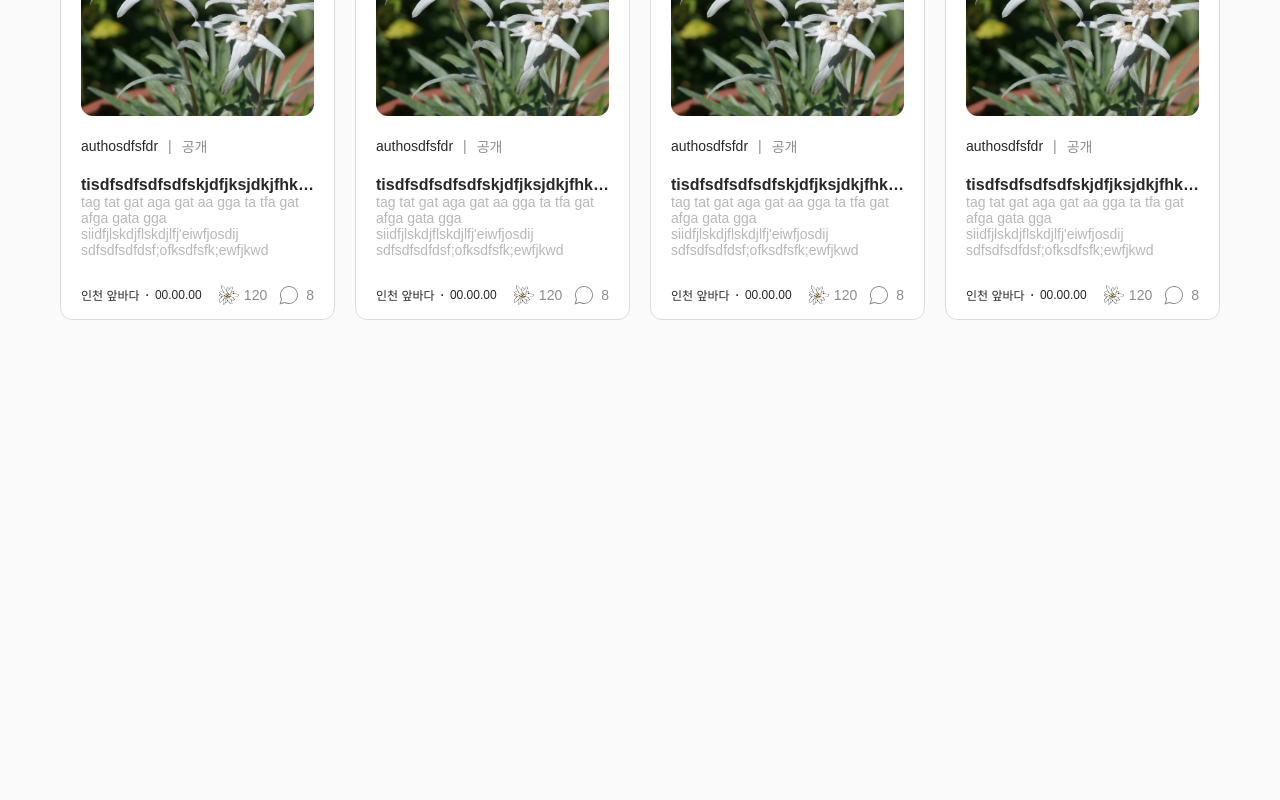
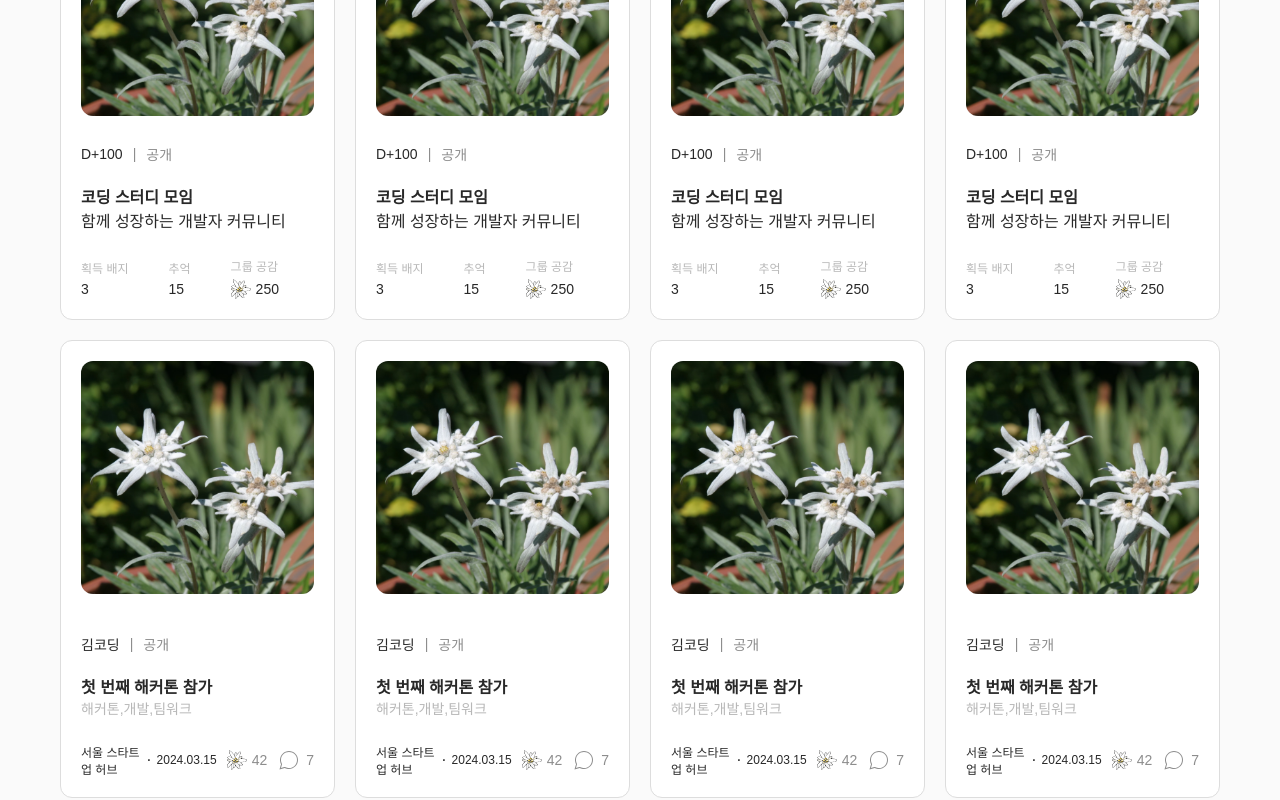
Before and after one commit to JSEE-Corp/JSEE-FE, a Next.js app: page / in a window 1280 px wide. Shown: the part 1320-2120 px from the top of the page. Before the commit the page ends 1660 px from the top, so only its background shows below. Built offline with nearby package versions, Linux system fonts and the light colour scheme.

Commit message:
Fix: Make Card Components into 1 Card Component + Example

```diff
--- a/src/app/(groups)/page.tsx
+++ b/src/app/(groups)/page.tsx
@@ -1,9 +1,8 @@
 import React from 'react'
 import Image from 'next/image'
 
-import Test from '@/app/Test'
 import FillImg from '@/component/base/FillImg'
-import CardForMemory from '@/component/CardForMemory'
+import Card from '@/component/Card'
 import Item from '@/component/item'
 
 import styles from './page.module.scss'
@@ -13,7 +12,32 @@ const page = () => {
 		<section className={styles.public}>
 			<div className={styles.cardContainer}>
 				{[...Array(12)].map((_, index) => (
-					<CardForMemory key={index} isPublic />
+					<Card
+						key={index}
+						isPublic
+						forGroup
+						dday='D+100'
+						title='코딩 스터디 모임'
+						desc='함께 성장하는 개발자 커뮤니티'
+						badges={3}
+						memories={15}
+						groupLikes={250}
+					/>
+				))}
+
+				{[...Array(12)].map((_, index) => (
+					<Card
+						key={index}
+						isPublic
+						forMemory
+						author='김코딩'
+						title='첫 번째 해커톤 참가'
+						tags='해커톤,개발,팀워크'
+						place='서울 스타트업 허브'
+						date='2024.03.15'
+						likes={42}
+						comments={7}
+					/>
 				))}
 			</div>
 		</section>
--- a/src/app/(groups)/private/page.tsx
+++ b/src/app/(groups)/private/page.tsx
@@ -1,6 +1,6 @@
 import React from 'react'
 
-import CardForMemory from '@/component/CardForMemory'
+import Card from '@/component/Card'
 
 import styles from './page.module.scss'
 
@@ -8,8 +8,31 @@ const page = () => {
 	return (
 		<section className={styles.private}>
 			<div className={styles.cardContainer}>
-				{[...Array(24)].map((_, index) => (
-					<CardForMemory key={index} isPrivate />
+				{[...Array(12)].map((_, index) => (
+					<Card
+						key={index}
+						isPrivate
+						forGroup
+						dday='D-5'
+						title='프로젝트 기획팀'
+						desc='신규 서비스 론칭 준비 중'
+						badges={1}
+						memories={8}
+					/>
+				))}
+
+				{/* Private Memory Cards */}
+				{[...Array(12)].map((_, index) => (
+					<Card
+						key={index}
+						isPrivate
+						forMemory
+						author='이개발'
+						title='개인 프로젝트 아이디어'
+						tags='아이디어,기획,개발'
+						likes={10}
+						comments={5}
+					/>
 				))}
 			</div>
 		</section>
--- a/src/app/test.tsx
+++ /dev/null
@@ -1,22 +0,0 @@
-import React from 'react'
-
-import Icon from '@/component/base/icon'
-
-import styles from './test.module.scss'
-
-const Test = () => {
-	return (
-		<div className={styles.main}>
-			<Icon path='flower' alt='flower' className={styles.test} />
-			<Icon path='search' alt='search' className={styles.test} />
-			<Icon path='bubble' alt='bubble' className={styles.test} />
-			<Icon path='x' alt='x' className={styles.test} />
-			<Icon path='edit' alt='edit' className={styles.test} />
-			<Icon path='delete' alt='delete' className={styles.test} />
-			<Icon path='empty' alt='empty' className={styles.test} />
-			<Icon path='calender' alt='calender' className={styles.test} />
-		</div>
-	)
-}
-
-export default Test
--- /dev/null
+++ b/src/component/Card.tsx
@@ -0,0 +1,124 @@
+import React from 'react'
+
+import { clc } from '@/utils/classComposer'
+
+import FillImg from './base/FillImg'
+import Icon from './base/Icon'
+
+import styles from './card.module.scss'
+
+interface CardProps {
+	isPublic?: boolean
+	isPrivate?: boolean
+	forGroup?: boolean
+	forMemory?: boolean
+	author?: string
+	dday?: string
+	title: string
+	desc?: string
+	tags?: string
+	place?: string
+	date?: string
+	likes?: number
+	comments?: number
+	badges?: number
+	memories?: number
+	groupLikes?: number
+}
+
+const Card = ({
+	isPublic = false,
+	isPrivate = false,
+	forGroup = false,
+	forMemory = false,
+	author,
+	dday,
+	title,
+	desc,
+	tags,
+	place,
+	date,
+	likes,
+	comments,
+	badges,
+	memories,
+	groupLikes,
+}: CardProps) => {
+	return (
+		<div
+			className={clc(
+				styles.space,
+				isPrivate && forGroup ? styles.privateGroup : isPrivate && forMemory ? styles.privateMemory : ''
+			)}>
+			<div className={styles.card}>
+				{isPublic && (
+					<div className={styles.imgArea}>
+						<FillImg src={'/img/img1.png'} alt='img1' className={styles.img} />
+					</div>
+				)}
+				<div className={styles.textArea}>
+					<div className={styles.topInfo}>
+						{forGroup ? (
+							<>
+								<div className={styles.dday}>{dday}</div> |
+							</>
+						) : (
+							<>
+								<div className={styles.author}>{author}</div> |
+							</>
+						)}
+						<div className={styles.isPublic}>{isPublic ? '공개' : '비공개'} </div>
+					</div>
+
+					<div className={styles.middleInfo}>
+						<div className={styles.title}>{title}</div>
+						{isPublic &&
+							(forGroup ? <div className={styles.desc}>{desc}</div> : <div className={styles.tags}>{tags}</div>)}
+					</div>
+
+					{forGroup ? (
+						<div className={styles.bottomInfoForGroup}>
+							{isPublic && (
+								<div className={styles.badge}>
+									<span>획득 배지</span>
+									<span>{badges}</span>
+								</div>
+							)}
+							<div className={styles.memory}>
+								<span>추억</span>
+								<span>{memories}</span>
+							</div>
+							<div className={styles.groupLikes}>
+								<span>그룹 공감</span>
+								<div className={styles.iconWrap}>
+									<Icon path='flower' className={styles.icon20} alt='flower' />
+									<span>{groupLikes}</span>
+								</div>
+							</div>
+						</div>
+					) : (
+						<div className={styles.bottomInfo}>
+							{isPublic && (
+								<div className={styles.infoWrap1}>
+									<div className={styles.place}>{place}</div>· <div className={styles.date}>{date}</div>
+								</div>
+							)}
+							<div className={styles.infoWrap2}>
+								<div className={styles.likes}>
+									<Icon path='flower' className={styles.icon20} alt='flower' />
+									{likes}
+								</div>
+								<div className={styles.comments}>
+									<Icon path='bubble' className={styles.icon24} alt='bubble' />
+									{comments}
+								</div>
+							</div>
+						</div>
+					)}
+				</div>
+			</div>
+		</div>
+	)
+}
+
+export default Card
--- a/src/component/CardForMemory.tsx
+++ /dev/null
@@ -1,63 +0,0 @@
-import React from 'react'
-
-import { clc } from '@/utils/classComposer'
-
-import FillImg from './base/FillImg'
-import Icon from './base/Icon'
-
-import styles from './card.module.scss'
-
-interface CardForMemoryProps {
-	isPublic?: boolean
-	isPrivate?: boolean
-}
-
-const CardForMemory = ({ isPrivate = false, isPublic = false }: CardForMemoryProps) => {
-	return (
-		<div className={clc(styles.space, isPrivate && styles.private)}>
-			<div className={styles.card}>
-				{isPublic && (
-					<div className={styles.imgArea}>
-						<FillImg src={'/img/img1.png'} alt='img1' className={styles.img} />
-					</div>
-				)}
-				<div className={styles.textArea}>
-					<div className={styles.topInfo}>
-						<div className={styles.author}>authosdfsfdr</div> |
-						<div className={styles.isPublic}>{isPublic ? '공개' : '비공개'} </div>
-					</div>
-
-					<div className={styles.middleInfo}>
-						<div className={styles.title}>
-							tisdfsdfsdfsdfskjdfjksjdkjfhkdjfhkdjhfksjdhftletititltitititiitititititile
-						</div>
-						{isPublic && (
-							<div className={styles.tags}>
-								tag tat gat aga gat aa gga ta tfa gat afga gata gga siidfjlskdjflskdjlfj'eiwfjosdij
-								sdfsdfsdfdsf;ofksdfsfk;ewfjkwd
-							</div>
-						)}
-					</div>
-					<div className={styles.bottomInfo}>
-						{isPublic && (
-							<div className={styles.infoWrap1}>
-								<div className={styles.place}>인천 앞바다</div>· <div className={styles.date}>00.00.00</div>
-							</div>
-						)}
-						<div className={styles.infoWrap2}>
-							<div className={styles.likes}>
-								<Icon path='flower' className={styles.icon20} alt='flower' />
-								120
-							</div>
-							<div className={styles.comments}>
-								<Icon path='bubble' className={styles.icon24} alt='bubble' />8
-							</div>
-						</div>
-					</div>
-				</div>
-			</div>
-		</div>
-	)
-}
-
-export default CardForMemory
--- a/src/component/card.module.scss
+++ b/src/component/card.module.scss
@@ -25,8 +25,12 @@
 
 	gap: 20px;
 
-	&.private {
-		aspect-ratio: 2/1;
+	&.privateGroup {
+		aspect-ratio: 5 / 3;
+	}
+
+	&.privateMemory {
+		aspect-ratio: 2 / 1;
 	}
 }
 
@@ -34,7 +38,7 @@
 	width: 100%;
 	height: 100%;
 
-	@include flex(y, xCenter, top);
+	@include flex(y, xCenter, yBetween);
 
 	flex-grow: 1;
 	flex-shrink: 0;
@@ -65,11 +69,12 @@
 		@include flex(y, left, yCenter);
 
 		.topInfo {
+			@include flex(x, left, yCenter);
+
 			width: fit-content;
 			margin-bottom: 20px;
 			gap: 10px;
 
-			@include flex(x, left, yCenter);
 			@include font-14-regular;
 			color: $gray-500;
 
@@ -79,6 +84,11 @@
 			}
 
 			.author {
+				@include font-14-regular;
+				color: $black;
+			}
+
+			.dday {
 				@include font-14-regular;
 				color: $black;
 			}
@@ -117,6 +127,14 @@
 
 				width: 100%;
 			}
+
+			.desc {
+				width: 100%;
+
+				@include font-16-regular;
+
+				color: $black;
+			}
 		}
 
 		.bottomInfo {
@@ -133,7 +151,7 @@
 
 			.infoWrap2 {
 				width: fit-content;
-				@include flex(x, left, yCenter);
+				@include flex(x, xBetween, yCenter);
 				gap: 10px;
 
 				@include Mobile {
@@ -143,10 +161,6 @@
 
 			.place {
 				@include font-12-regular;
-
-				overflow: hidden;
-				text-overflow: ellipsis;
-				white-space: nowrap;
 			}
 
 			.date {
@@ -173,6 +187,33 @@
 				color: $gray-500;
 			}
 		}
+
+		.bottomInfoForGroup {
+			@include flex(x, left, yCenter);
+
+			gap: 40px;
+
+			.badge,
+			.memory,
+			.groupLikes {
+				@include flex(y, left, yCenter);
+				gap: 5px;
+
+				.iconWrap {
+					@include flex(x, left, yCenter);
+					gap: 5px;
+				}
+
+				span:first-child {
+					@include font-12-regular;
+					color: $gray-400;
+				}
+				span:last-child {
+					@include font-14-regular;
+					color: $black;
+				}
+			}
+		}
 	}
 }
 
```
Also changed, not shown: src/app/test.module.scss (deleted, +0 -15 lines), 1 other file (tests, documents, lock files or other folders).
